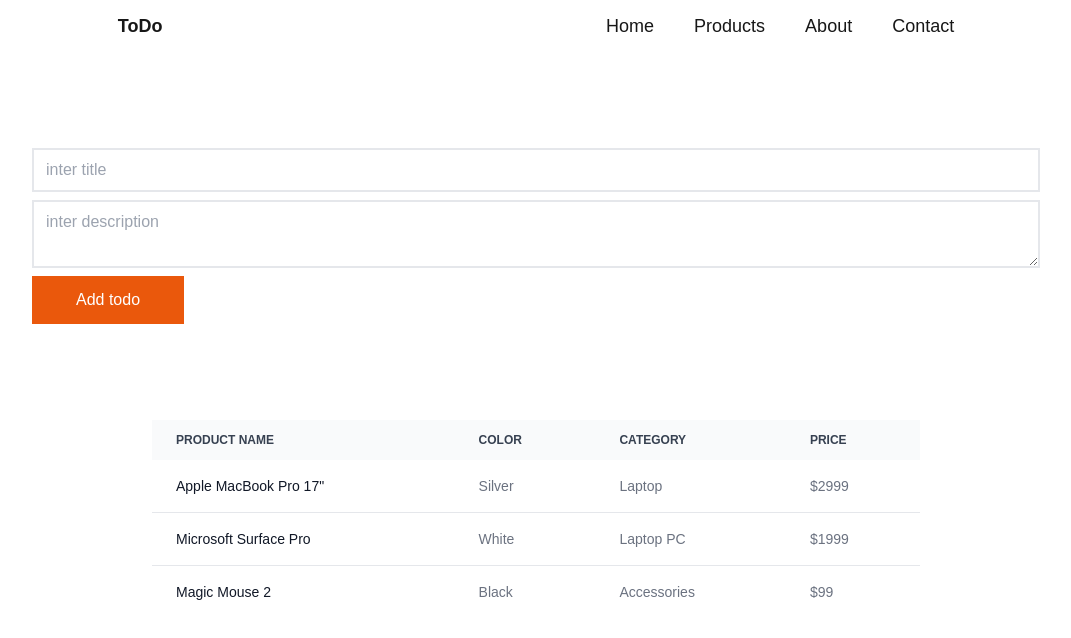
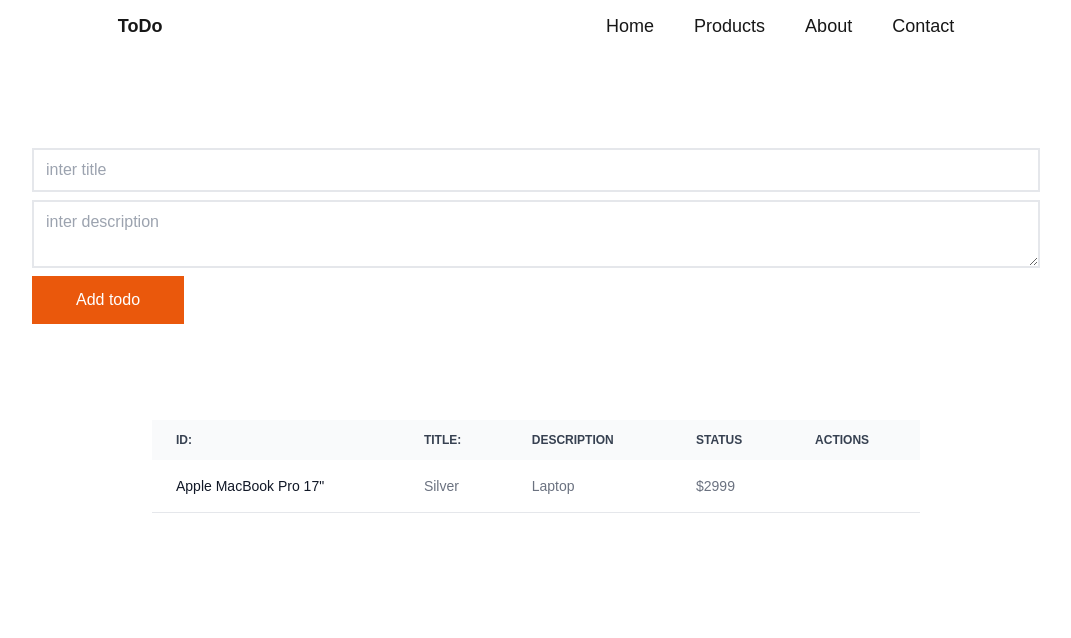
Before and after one commit to showrov4g/todo-with-next-js, a Next.js app: page / in a window 1280 px wide. Shown: the top 638 px of the page, without its empty margins (104-1175 px from the left). Built offline with nearby package versions, Linux system fonts and the light colour scheme.

Commit message:
table making

```diff
--- a/src/app/page.js
+++ b/src/app/page.js
@@ -25,16 +25,19 @@ export default function Home() {
           <thead className="text-xs text-gray-700 uppercase bg-gray-50 dark:bg-gray-700 dark:text-gray-400">
             <tr>
               <th scope="col" className="px-6 py-3">
-                Product name
+                ID:
               </th>
               <th scope="col" className="px-6 py-3">
-                Color
+               Title:
               </th>
               <th scope="col" className="px-6 py-3">
-                Category
+                description
               </th>
               <th scope="col" className="px-6 py-3">
-                Price
+                Status
+              </th>
+              <th scope="col" className="px-6 py-3">
+                Actions
               </th>
             </tr>
           </thead>
@@ -50,28 +53,7 @@ export default function Home() {
               <td className="px-6 py-4">Laptop</td>
               <td className="px-6 py-4">$2999</td>
             </tr>
-            <tr className="bg-white border-b dark:bg-gray-800 dark:border-gray-700 border-gray-200">
-              <th
-                scope="row"
-                className="px-6 py-4 font-medium text-gray-900 whitespace-nowrap dark:text-white"
-              >
-                Microsoft Surface Pro
-              </th>
-              <td className="px-6 py-4">White</td>
-              <td className="px-6 py-4">Laptop PC</td>
-              <td className="px-6 py-4">$1999</td>
-            </tr>
-            <tr className="bg-white dark:bg-gray-800">
-              <th
-                scope="row"
-                className="px-6 py-4 font-medium text-gray-900 whitespace-nowrap dark:text-white"
-              >
-                Magic Mouse 2
-              </th>
-              <td className="px-6 py-4">Black</td>
-              <td className="px-6 py-4">Accessories</td>
-              <td className="px-6 py-4">$99</td>
-            </tr>
+
           </tbody>
         </table>
       </div>
```
